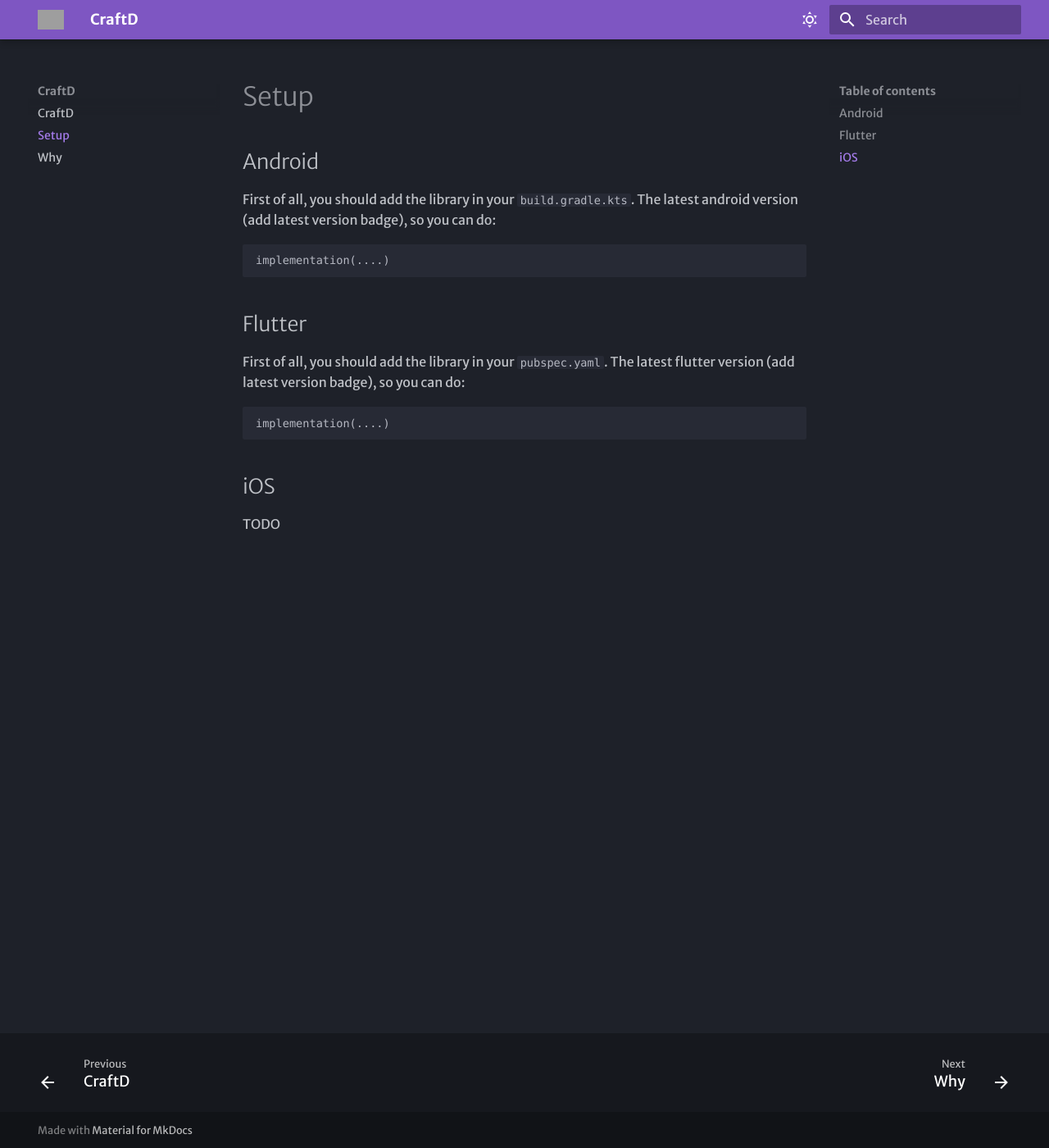
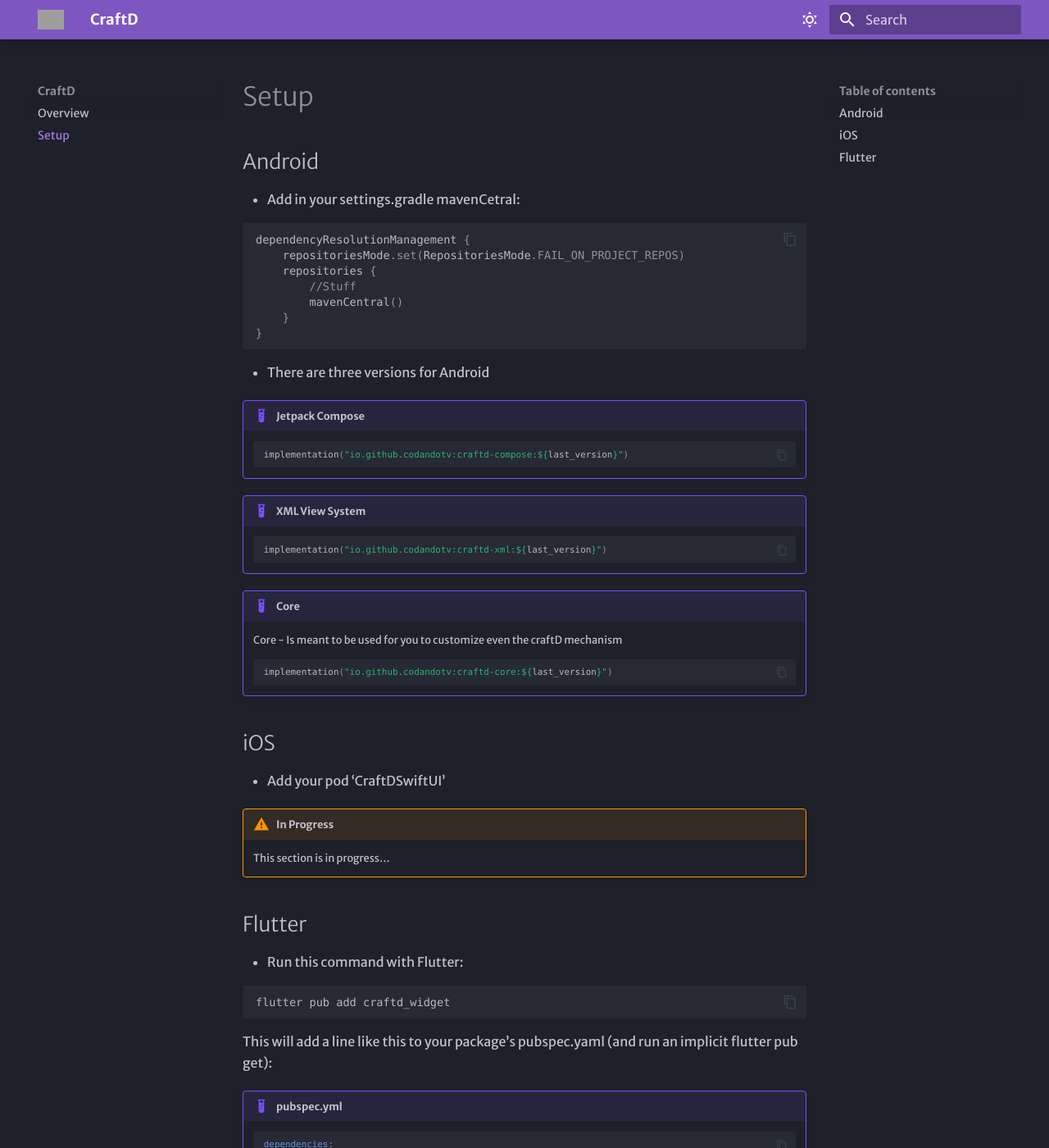
Before and after one commit to CodandoTV/CraftD, an MkDocs documentation site: the page built from docs/setup.md, in a window 1280 px wide and 1400 px high. Shown: the whole window at 82% size. Built offline with MkDocs 1.6.1 and Material for MkDocs 9.7.7, drawn with Linux system fonts in a browser that asks for light colours; some web fonts are replaced; some of the changed text lies outside the part shown; grey boxes are pictures that could not be loaded.

Commit message:
Documentation overview page, and setup age

````diff
--- a/docs/index.md
+++ /dev/null
@@ -1,5 +0,0 @@
-# CraftD
-
-- [Why](why.md)
-
-- [Setup](setup.md)
--- a/docs/setup.md
+++ b/docs/setup.md
@@ -2,20 +2,58 @@
 
 ## Android
 
-First of all, you should add the library in your `build.gradle.kts`. The latest android version (add latest version badge), so you can do:
+- Add in your settings.gradle mavenCetral:
 
+```kotlin
+dependencyResolutionManagement {
+    repositoriesMode.set(RepositoriesMode.FAIL_ON_PROJECT_REPOS)
+    repositories {
+        //Stuff
+        mavenCentral()
+    }
+}
 ```
-implementation(....)
-```
+
+- There are three versions for Android
+
+!!! example "Jetpack Compose"
+
+    ```kotlin
+    implementation("io.github.codandotv:craftd-compose:${last_version}")
+    ```
+
+!!! example "XML View System"
+
+    ```kotlin
+    implementation("io.github.codandotv:craftd-xml:${last_version}")
+    ```
+
+!!! example "Core"
+    Core - Is meant to be used for you to customize even the craftD mechanism
+
+    ```kotlin
+    implementation("io.github.codandotv:craftd-core:${last_version}")
+    ```
+
+## iOS
+
+- Add your pod ‘CraftDSwiftUI’
+
+!!! warning "In Progress"
+    This section is in progress...
 
 ## Flutter
 
-First of all, you should add the library in your `pubspec.yaml`. The latest flutter version (add latest version badge), so you can do:
+- Run this command with Flutter:
 
-```
-implementation(....)
+```shell
+flutter pub add craftd_widget
 ```
 
-## iOS
+This will add a line like this to your package's pubspec.yaml (and run an implicit flutter pub get):
 
-TODO
+!!! example "pubspec.yml"
+    ```yaml
+    dependencies:
+        craftd_widget: $last_version
+    ```
--- a/mkdocs.yml
+++ b/mkdocs.yml
@@ -8,6 +8,7 @@
   features:
   - navigation.footer
   - content.code.annotations # (1)!
+  - content.code.copy
   palette:
       # Dark Mode
       - scheme: slate
@@ -46,3 +47,6 @@
       alternate_style: true
   - tables
   - admonition
+  - attr_list
+  - md_in_html
+  - pymdownx.blocks.caption
````
Also changed, not shown: docs/overview.md (added, +89 -0 lines), docs/why.md (deleted, +0 -9 lines), docs/assets/video/flutter.gif (added), 3 other files.
